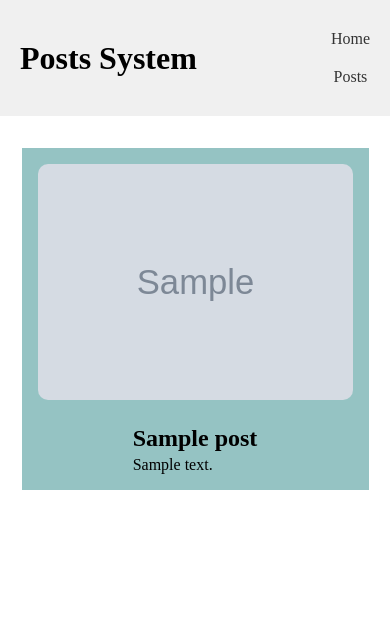
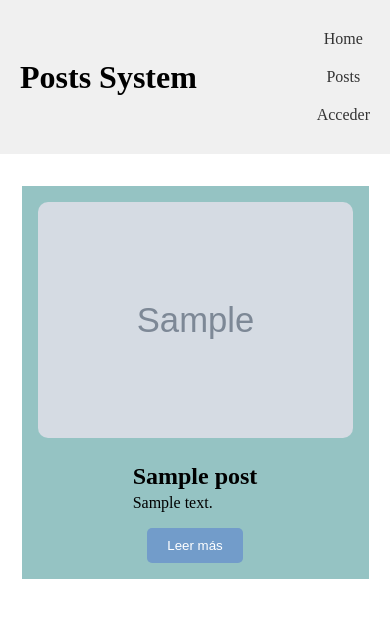
Before and after one commit to LASM24/posts_system, a Django app: page /posts/ in a window 390 px wide. Shown: the top 618 px of the page. Run offline with Django 5.2, Linux system fonts and the light colour scheme; tables that the repository leaves empty hold one stand-in row (Sample ...).

Commit message:
Post app: Updated styles (#8)
Updated responsive and general styles in the post listing.

```diff
--- a/home/templates/home/base.html
+++ b/home/templates/home/base.html
@@ -13,6 +13,9 @@
         <nav>
             <a href="{% url "home" %}">Home</a>
             <a href="{% url "posts:posts" %}">Posts</a>
+            <a class="nav-link" href="/admin/">
+                {% if request.user.is_staff %}Admin{% else %}Acceder{% endif %}
+            </a>
         </nav>
     </header>
     {% block content %}{% endblock content %}
--- a/posts/static/posts/style.css
+++ b/posts/static/posts/style.css
@@ -42,33 +42,29 @@
 
 .post-details p {
     font-size: 1rem;
+    margin-bottom: 1rem;
 }
 
-.post-details a {
-    text-decoration: none;
-    color: #007bff;
-}
-
-.post-details a:hover {
-    text-decoration: underline;
-}
-
-.admin-options {
-    display: flex;
-    justify-content: center;
-}
-
-.admin-options a{
-    color: #fff;
+.post-details button{
+    color: #ffffff;
 }
 
 button {
     padding: 10px 20px;
-    margin-right: 1rem;
     background-color: #729cca;
     border: none;
     border-radius: 5px;
     cursor: pointer;
+}
+
+.btns{
+    display: flex;
+    justify-content: space-around;
+}
+
+button a {
+    text-decoration: none;
+    color: #ffffff;
 }
 
 .msj{
--- a/posts/templates/posts/post_list.html
+++ b/posts/templates/posts/post_list.html
@@ -21,15 +21,16 @@
                     <div class="post-details">
                         <h2>{{ post.title }}</h2>
                         <p>{{ post.content|striptags|safe|truncatechars:"100" }}</p>
-                        {% if request.user.is_staff %}
-												<div class="admin-options">
-															<button><a href="{% url 'posts:post' post.id post.title|slugify %}">Leer más</a></button>
-                                {% comment %} <a href="{% url "posts:update" post.id %}">Editar</a> {% endcomment %}
-															<button>
-																<a href="{% url "posts:delete" post.id %}">Borrar</a>
-															</button>
-                            </div>
-                        {% endif %}
+												<div class="btns">
+													<button><a href="{% url 'posts:post' post.id post.title|slugify %}">
+														Leer más
+													</a></button>
+													{% if request.user.is_staff %}
+																<button><a href="{% url "posts:delete" post.id %}">
+																	Borrar
+																</a></button>
+													{% endif %}
+												</div>
                     </div>
                 </div>
             </section>
```
